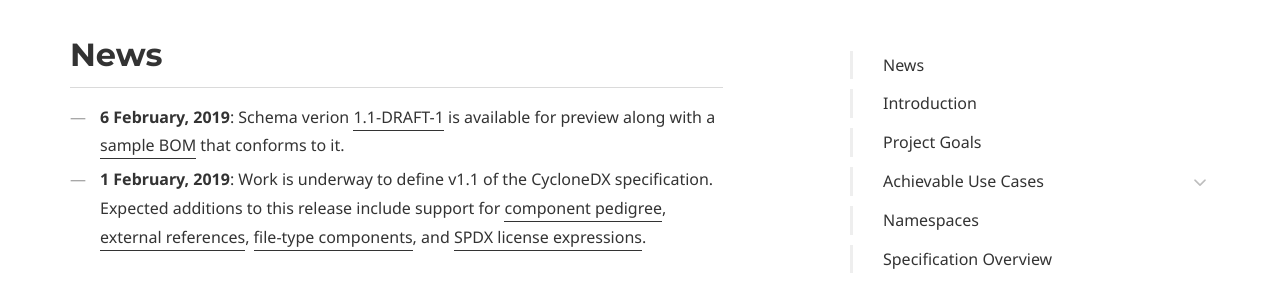
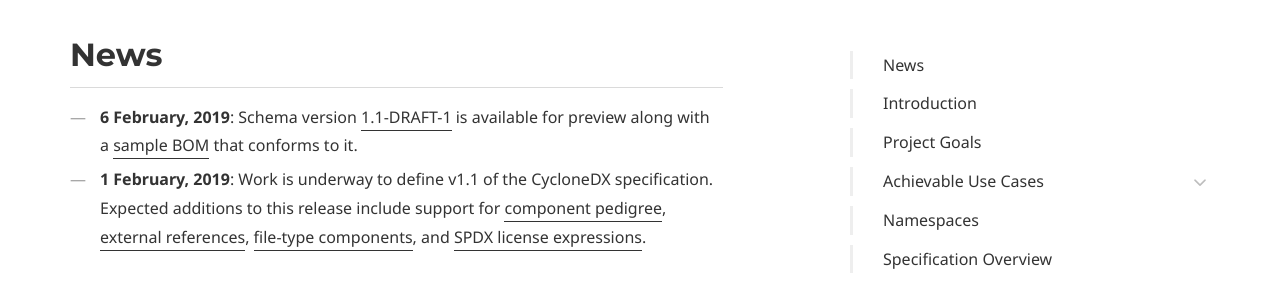
Before and after one commit to CycloneDX/cyclonedx.org, a Jekyll site: the page built from index.md, in a window 1280 px wide and 900 px high, scrolled down 463 px. Shown: the part 154-435 px from the top of the window. Built offline with Jekyll 4.4.1, drawn with Linux system fonts in a browser that asks for light colours; some web fonts are replaced.

Commit message:
spelling

```diff
--- a/index.md
+++ b/index.md
@@ -17,7 +17,7 @@ micro_nav: false
 ---
 
 ## News
-* **6 February, 2019**: Schema verion [1.1-DRAFT-1](https://cyclonedx.org/schema/bom-1.1-DRAFT-1.xsd) is available for preview along with a [sample BOM](https://github.com/CycloneDX/specification/blob/master/examples/1.1-draft/bom.xml) that conforms to it.
+* **6 February, 2019**: Schema version [1.1-DRAFT-1](https://cyclonedx.org/schema/bom-1.1-DRAFT-1.xsd) is available for preview along with a [sample BOM](https://github.com/CycloneDX/specification/blob/master/examples/1.1-draft/bom.xml) that conforms to it.
 * **1 February, 2019**: Work is underway to define v1.1 of the CycloneDX specification. Expected additions to this
 release include support for [component pedigree](https://github.com/CycloneDX/specification/issues/6),
 [external references](https://github.com/CycloneDX/specification/issues/7),
```
